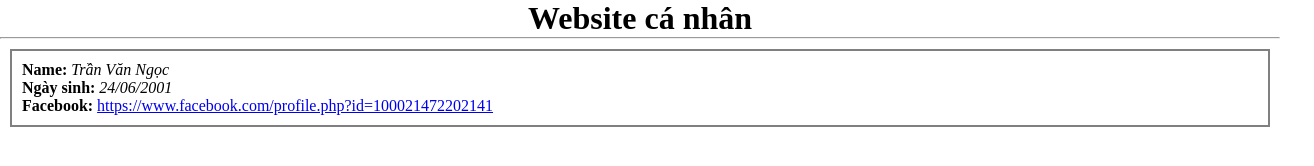
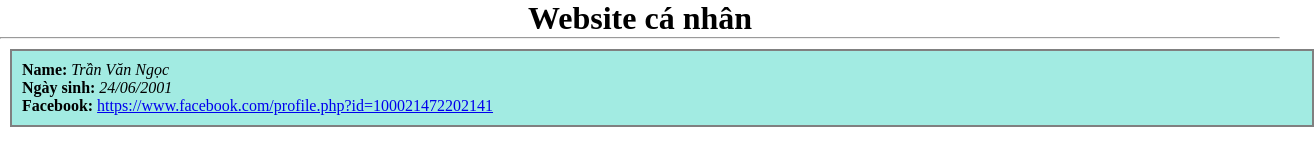
Before and after one commit to tranngoc246/tranngoc246.github.io, a plain HTML site: page index.html in a window 1280 px wide. Shown: the whole page, 1314 px wide, since content can reach past the window. Drawn offline with Linux system fonts and the light colour scheme.

Commit message:
Them hinh nen

```diff
--- a/style.css
+++ b/style.css
@@ -8,6 +8,9 @@ h1{
 }
 
 .content{
+	width: 100%;
+	height: 100%;
+	background-image: url(images/hinh_nen.jpg);
 	margin: 10px;
 	border: 2px solid gray;
 	padding: 10px;
```
Also changed, not shown: images/hinh_nen.jpg (added).
